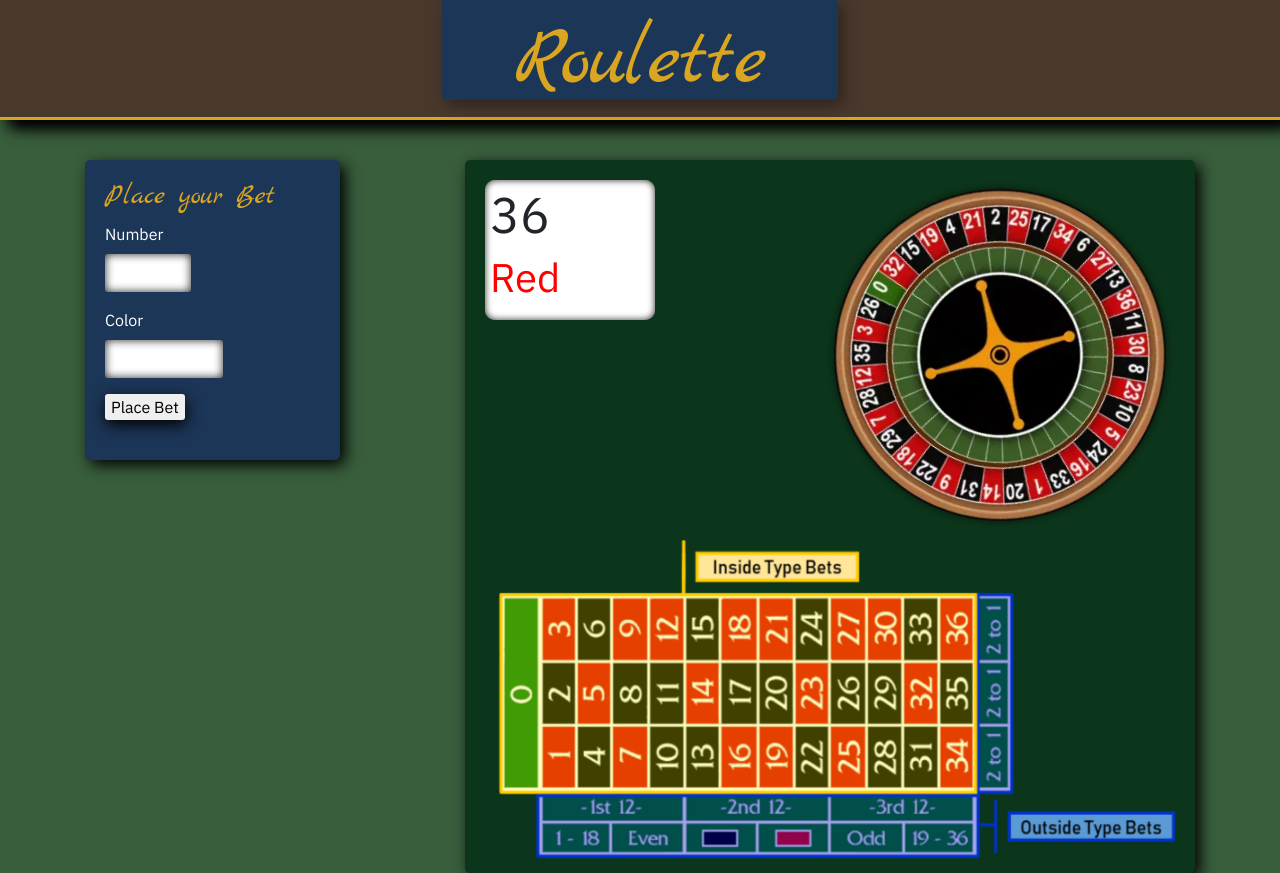
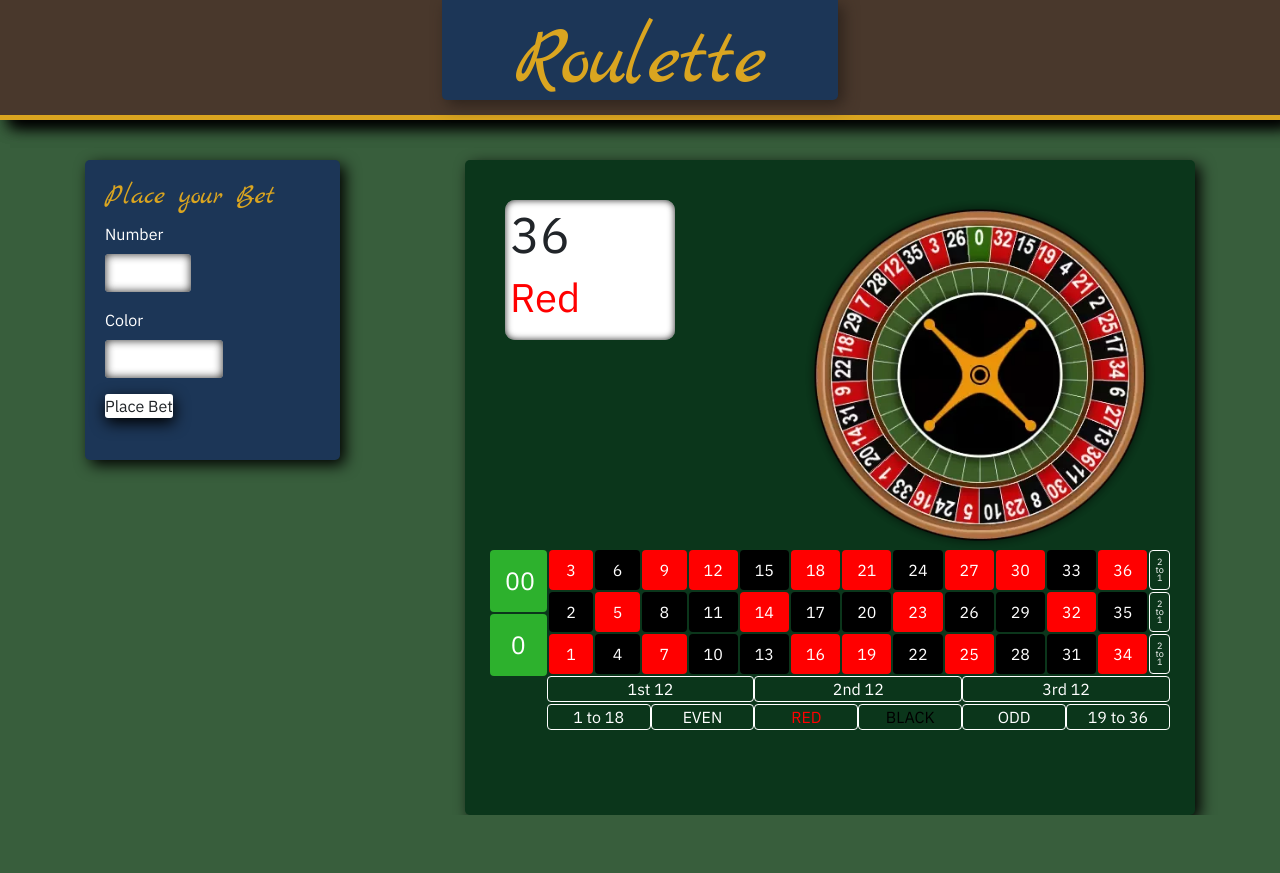
Before and after one commit to JKrayg/betStream, a React (Create React App) app in the folder client/: page /changeback in a window 1280 px wide. After the commit the page ends 815 px from the top, so only its background shows below. Built offline with nearby package versions, Linux system fonts and the light colour scheme.

Commit message:
roulette table bootstrap grid

```diff
--- a/client/src/components/Headers/RouletteHeader/style.css
+++ b/client/src/components/Headers/RouletteHeader/style.css
@@ -1,7 +1,7 @@
 .roulHead {
     height: 120px;
     background-color: #49382c;
-    border-bottom: 3px solid goldenrod;
+    border-bottom: 5px solid goldenrod;
     font-family: 'IBM Plex Sans', sans-serif;
 }
 
--- a/client/src/components/RouletteMenu/style.css
+++ b/client/src/components/RouletteMenu/style.css
@@ -37,4 +37,5 @@
     border-radius: 3px;
     box-shadow: 1px 5px 15px black;
     font-family: 'IBM Plex Sans', sans-serif;
+    background-color: white;
 }
--- a/client/src/components/RouletteTable/index.js
+++ b/client/src/components/RouletteTable/index.js
@@ -1,5 +1,5 @@
 import React from 'react'
-import rouletteTable from './rouletteTableImage.png'
+// import rouletteTable from './rouletteTableImage.png'
 import rouletteWheel from './rouletteWheelImage.webp';
 import './style.css'
 
@@ -22,10 +22,74 @@ function RouletteTable() {
 
                 </div>
             </div>
-            <div className = 'row'>
-                <div className = 'col-md-12'>
-                    <img id = 'rouletteTable' src = {rouletteTable} alt = 'rouletteTable' />
+            <div className = 'row rouletteTableGrid'>
+                <div className = 'col-md-1'>
+                    <div className = 'row'>
+                        <button className = 'col-md-12 zeros'>00</button>
+                        <button className = 'col-md-12 zeros'>0</button>
+                    </div>
                 </div>
+                <div className = 'col-md-11'>
+                    <div className = 'row rowOne'>
+                        <button className = 'col tableRows' id = 'red' value = '3'>3</button>
+                        <button className = 'col tableRows' id = 'black' value = '6'>6</button>
+                        <button className = 'col tableRows' id = 'red' value = '9'>9</button>
+                        <button className = 'col tableRows' id = 'red' value = '12'>12</button>
+                        <button className = 'col tableRows' id = 'black' value = '15'>15</button>
+                        <button className = 'col tableRows' id = 'red' value = '18'>18</button>
+                        <button className = 'col tableRows' id = 'red' value = '21'>21</button>
+                        <button className = 'col tableRows' id = 'black' value = '24'>24</button>
+                        <button className = 'col tableRows' id = 'red' value = '27'>27</button>
+                        <button className = 'col tableRows' id = 'red' value = '30'>30</button>
+                        <button className = 'col tableRows' id = 'black' value = '33'>33</button>
+                        <button className = 'col tableRows' id = 'red' value = '36'>36</button>
+                        <button className = 'col tableRows' id = 'twoToOne'>2 to 1</button>
+                    </div>
+                    <div className = 'row rowTwo'>
+                        <button className = 'col tableRows' id = 'black' value = '2'>2</button>
+                        <button className = 'col tableRows' id = 'red' value = '5'>5</button>
+                        <button className = 'col tableRows' id = 'black' value = '8'>8</button>
+                        <button className = 'col tableRows' id = 'black' value = '11'>11</button>
+                        <button className = 'col tableRows' id = 'red' value = '14'>14</button>
+                        <button className = 'col tableRows' id = 'black' value = '17'>17</button>
+                        <button className = 'col tableRows' id = 'black' value = '20'>20</button>
+                        <button className = 'col tableRows' id = 'red' value = '23'>23</button>
+                        <button className = 'col tableRows' id = 'black' value = '26'>26</button>
+                        <button className = 'col tableRows' id = 'black' value = '29'>29</button>
+                        <button className = 'col tableRows' id = 'red' value = '32'>32</button>
+                        <button className = 'col tableRows' id = 'black' value = '35'>35</button>
+                        <button className = 'col tableRows' id = 'twoToOne'>2 to 1</button>
+                    </div>
+                    <div className = 'row rowThree'>
+                        <button className = 'col tableRows' id = 'red' value = '1'>1</button>
+                        <button className = 'col tableRows' id = 'black' value = '4'>4</button>
+                        <button className = 'col tableRows' id = 'red' value = '7'>7</button>
+                        <button className = 'col tableRows' id = 'black' value = '10'>10</button>
+                        <button className = 'col tableRows' id = 'black' value = '13'>13</button>
+                        <button className = 'col tableRows' id = 'red' value = '16'>16</button>
+                        <button className = 'col tableRows' id = 'red' value = '19'>19</button>
+                        <button className = 'col tableRows' id = 'black' value = '22'>22</button>
+                        <button className = 'col tableRows' id = 'red' value = '25'>25</button>
+                        <button className = 'col tableRows' id = 'black' value = '28'>28</button>
+                        <button className = 'col tableRows' id = 'black' value = '31'>31</button>
+                        <button className = 'col tableRows' id = 'red' value = '34'>34</button>
+                        <button className = 'col tableRows' id = 'twoToOne' vlaue = '2to1'>2 to 1</button>
+                    </div>
+                    <div className = 'row rowFour'>
+                        <button className = 'col-md-4 rowFourElement' value = 'firstTwelve'>1st 12</button>
+                        <button className = 'col-md-4 rowFourElement' value = 'secondTwelve'>2nd 12</button>
+                        <button className = 'col-md-4 rowFourElement' value = 'thirdTwelve'>3rd 12</button>
+                    </div>
+                    <div className = 'row rowFive'>
+                        <button className = 'col-md-2 rowFiveElement' value = 'oneToEighteen'>1 to 18</button>
+                        <button className = 'col-md-2 rowFiveElement' value = 'even'>EVEN</button>
+                        <button className = 'col-md-2 rowFiveElement' style = {{color: 'red'}} value = 'red'>RED</button>
+                        <button className = 'col-md-2 rowFiveElement' style = {{color: 'black'}} value = 'black'>BLACK</button>
+                        <button className = 'col-md-2 rowFiveElement' value = 'odd'>ODD</button>
+                        <button className = 'col-md-2 rowFiveElement' value = 'nineteenToThirtySix'>19 to 36</button>
+                    </div>
+                </div>
+                    {/* <img id = 'rouletteTable' src = {rouletteTable} alt = 'rouletteTable' /> */}
             </div>
         </div>
 
--- a/client/src/components/RouletteTable/style.css
+++ b/client/src/components/RouletteTable/style.css
@@ -1,3 +1,13 @@
+button {
+	background: none;
+	color: inherit;
+	border: none;
+	padding: 0;
+	font: inherit;
+	cursor: pointer;
+	outline: inherit;
+}
+
 #rouletteTable {
     height: 100%;
     width: 100%;
@@ -13,16 +23,16 @@
     -moz-animation:spin 6s linear infinite;
     animation:spin 6s linear infinite;
 }
-@-moz-keyframes spin { 100% { -moz-transform: rotate(360deg); } }
+/* @-moz-keyframes spin { 100% { -moz-transform: rotate(360deg); } }
 @-webkit-keyframes spin { 100% { -webkit-transform: rotate(360deg); } }
-@keyframes spin { 100% { -webkit-transform: rotate(360deg); transform:rotate(360deg); }
-}
+@keyframes spin { 100% { -webkit-transform: rotate(360deg); transform:rotate(360deg); } */
+/* } */
 
 .tableCon {
     border-radius: 5px;
     box-shadow: 5px 5px 15px black;
     background-color: #0b361b;
-    padding: 20px;
+    padding: 40px;
 }
 
 #winningResult {
@@ -37,3 +47,117 @@
     font-family: 'IBM Plex Sans', sans-serif;
 
 }
+
+.rouletteTableGrid {
+    height: 225px;
+    /* background-color: #49382c; */
+    font-family: 'IBM Plex Sans', sans-serif;
+}
+.tableRows {
+    height: 40px;
+    margin: 0px 0px 2px 2px;
+    border-radius: 4px;
+    color: white;
+    text-align: center;
+}
+
+.tableRows:hover {
+    cursor: pointer;
+}
+
+.tableRows:focus {
+    outline: none;
+    border: 3px solid goldenrod ;
+}
+
+.tableRows:active {
+    box-shadow: none;
+}
+
+#black {
+    background-color: black;
+}
+
+#red {
+    background-color: red;
+}
+
+.zeros {
+    height: 62px;
+    border-radius: 4px;
+    font-size: 25px;
+    text-align: center;
+    margin-bottom: 2px;
+    background-color: #2db12d;
+    color: white;
+}
+
+.zeros:hover {
+    cursor: pointer;
+}
+
+.zeros:focus {
+    outline: none;
+    border: 3px solid goldenrod ;
+}
+
+#twoToOne {
+    border: 1px solid white;
+    font-size: 57%;
+    color: white;
+    padding: 2px;
+    line-height: 90%;
+}
+#twoToOne:hover {
+    cursor: pointer;
+}
+
+#twoToOne:focus {
+    outline: none;
+    border: 3px solid goldenrod ;
+}
+
+.rowFourElement {
+    border: 1px solid white;
+    color: white;
+    text-align: center;
+    height: 110%;
+    border-radius: 4px;
+    margin-bottom: 2px;
+}
+
+.rowFourElement:hover {
+    cursor: pointer;
+}
+
+.rowFourElement:focus {
+    outline: none;
+    border: 3px solid goldenrod ;
+}
+
+.rowFiveElement {
+    border: 1px solid white;
+    color: white;
+    text-align: center;
+    height: 110%;
+    border-radius: 4px;
+}
+
+.rowFiveElement:hover {
+    cursor: pointer;
+}
+
+.rowFiveElement:focus {
+    outline: none;
+    border: 3px solid goldenrod ;
+}
+
+button {
+	background: none;
+	color: inherit;
+	border: none;
+	padding: 0;
+	font: inherit;
+	cursor: pointer;
+	outline: inherit;
+}
--- a/client/src/components/SignUpForm/index.js
+++ b/client/src/components/SignUpForm/index.js
@@ -6,7 +6,7 @@ function SignUpForm(props) {
         <form id = "signUpForm">
             <h3 id = 'signUpFormHead'>Sign Up</h3>
             <div className="form-group">
-                <label htmlFor="firstname">firstname</label>
+                <label htmlFor="firstname">first name</label>
                 <input
                 type="text"
                 className="form-control signUpInput"
@@ -17,7 +17,7 @@ function SignUpForm(props) {
                 />
             </div>
             <div className="form-group">
-                <label htmlFor="lastname">lastname</label>
+                <label htmlFor="lastname">last name</label>
                 <input
                 className="form-control signUpInput"
                 id="lastname"
@@ -66,7 +66,7 @@ function SignUpForm(props) {
                 onChange={props.handleChange}
                 />
             </div>
-            <button id = 'signUpSubmit' type = "submit" onClick = {props.handleSubmit}>Submit</button>
+            <button id = 'signUpSubmit' type = "submit" onClick = {props.handleSubmit}>Sign Up</button>
         </form>
     )
 }
--- a/client/src/components/SignUpForm/style.css
+++ b/client/src/components/SignUpForm/style.css
@@ -20,5 +20,4 @@
 
 #signUpFormHead {
     font-weight: bold;
-    color: white;
 }
```
